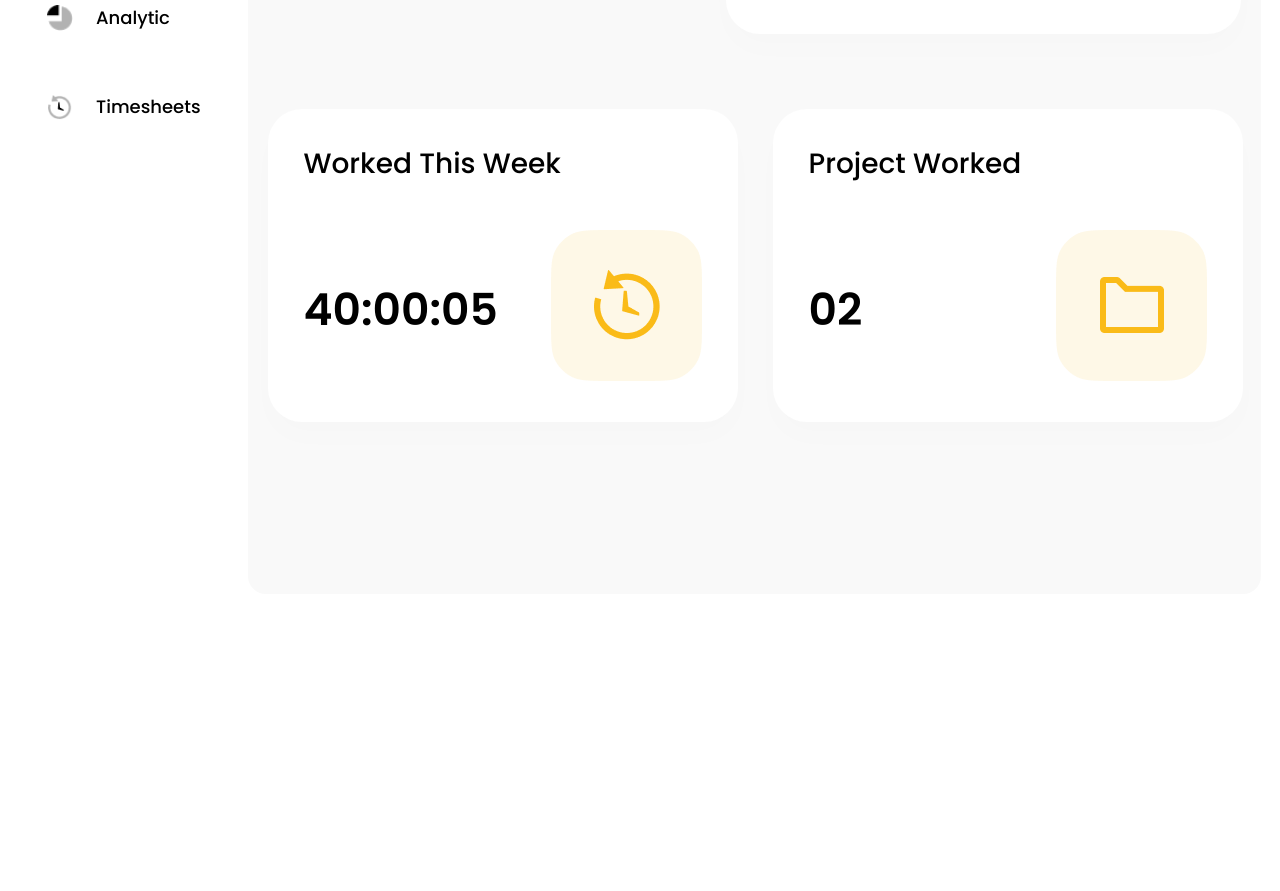
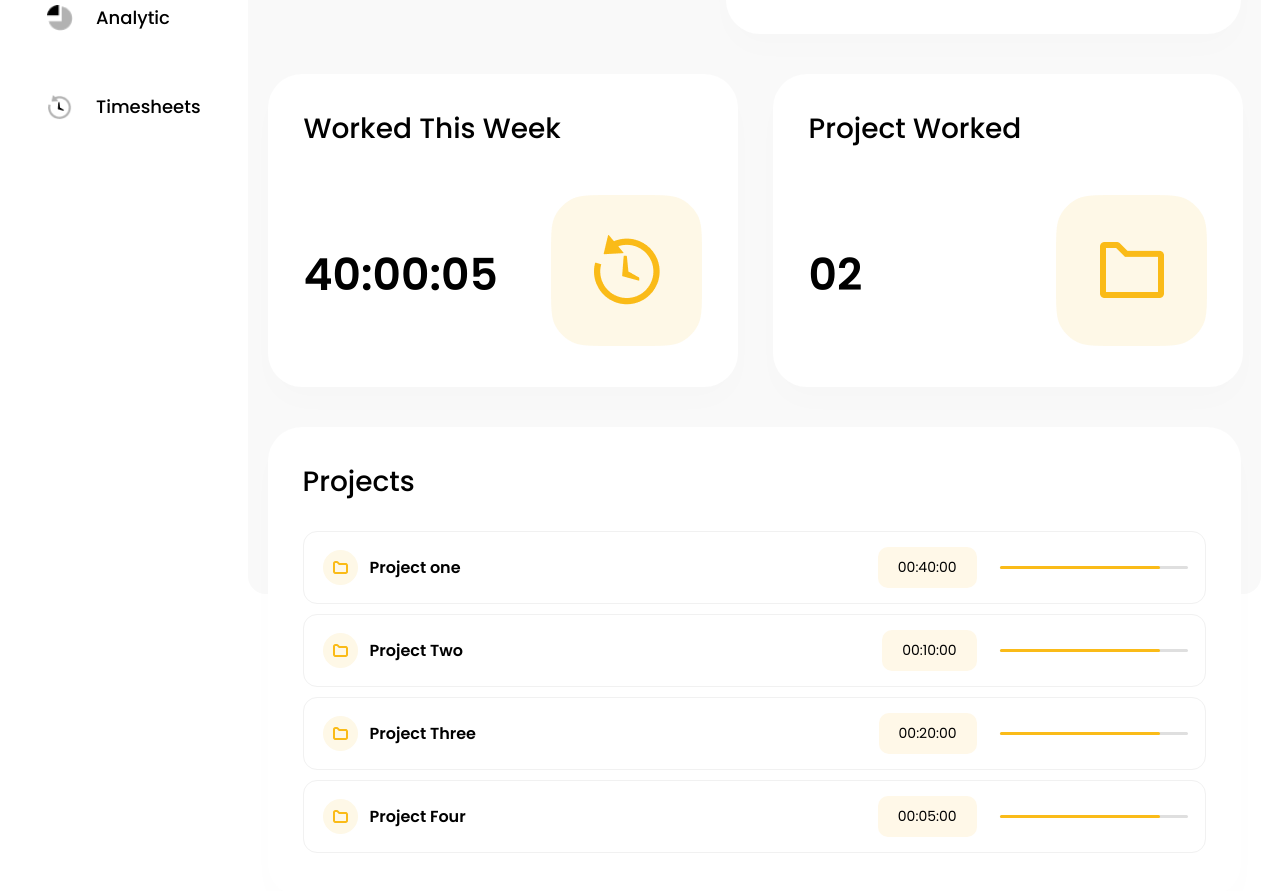
Before and after one commit to Kilomebit17/tasky-time-tracker, an Angular app: page /dashboard in a window 1280 px wide. Shown: the part 281-1172 px from the top of the page. Before the commit the page ends 875 px from the top, so only its background shows below. Built offline with nearby package versions, Linux system fonts and the light colour scheme; a web font is replaced by a local one.

Commit message:
added projects component

```diff
--- /dev/null
+++ b/src/app/components/projects/projects.component.html
@@ -0,0 +1,17 @@
+<div class="projects-list">
+    <div class="title">Projects</div>
+    <div class="projects-data">
+        <div class="project" *ngFor="let project of projectsData">
+            <div class="project-name">
+                <img src="/assets/icons/project-image.png" alt="">
+                <div class="project-title">{{project.title}}</div>
+            </div>
+            <div class="project-info">
+                <div class="project-time">{{project.time}}</div>
+                <div class="project-progress-bar">
+                    <div class="project-progress-line"></div>
+                </div>
+            </div>
+        </div>
+    </div>
+</div>
--- /dev/null
+++ b/src/app/components/projects/projects.component.scss
@@ -0,0 +1,77 @@
+.projects-list {
+    color: #000;
+    font-size: 28px;
+    font-style: normal;
+    font-weight: 500;
+    line-height: normal;
+    padding: 34px 35px;
+    border-radius: 34px;
+    background: #FFF;
+    box-shadow: 0px 16px 31px 0px rgba(0, 0, 0, 0.01);
+    .title {
+        color: #000;
+        font-size: 28px;
+        font-style: normal;
+        font-weight: 500;
+        line-height: normal;
+    }
+
+    .projects-data {
+        margin-top: 28px;
+        .project {
+            margin: 10px 0;
+            border-radius: 14px;
+            border: 1px solid #F1F1F1;
+            background: rgba(255, 255, 255, 0.00);
+            padding: 15px 17px 15px 19px;
+            display: flex;
+            justify-content: space-between;
+            align-items: center;
+            .project-name {
+                display: flex;
+                align-items: center;
+                gap: 12px;
+                .project-title {
+                    color: #000;
+                    text-align: right;
+                    font-size: 16px;
+                    font-style: normal;
+                    font-weight: 600;
+                    line-height: normal;
+                }
+            }
+
+            .project-info {
+                display: flex;
+                align-items: center;
+                gap: 23px;
+
+                .project-time {
+                    border-radius: 10px;
+                    background: #FFF8E8;
+                    color: #000;
+                    text-align: right;
+                    font-size: 14px;
+                    padding: 10px 20px;
+                    font-style: normal;
+                    font-weight: 400;
+                    line-height: normal;
+                }
+
+                .project-progress-bar {
+                    width: 188px;
+                    height: 3px;
+                    border-radius: 10px;
+                    background: #DFDFDF;
+
+                    .project-progress-line {
+                        width: 160px;
+                        height: 3px;
+                        border-radius: 10px;
+                        background: #FABB18;
+                    }
+                }
+            }
+        }
+    }
+}
--- /dev/null
+++ b/src/app/components/projects/projects.component.ts
@@ -0,0 +1,15 @@
+import { Component } from '@angular/core';
+import { Projects } from "./projects.mock";
+import { ProjectsI } from "./projects.interface";
+import { CommonModule } from "@angular/common";
+
+@Component({
+  selector: 'projects',
+  standalone: true,
+  imports: [CommonModule],
+  templateUrl: './projects.component.html',
+  styleUrl: './projects.component.scss'
+})
+export class ProjectsComponent {
+  public projectsData:ProjectsI[] = Projects
+}
--- /dev/null
+++ b/src/app/components/projects/projects.interface.ts
@@ -0,0 +1,4 @@
+export interface ProjectsI {
+    title:string;
+    time:string;
+}
--- /dev/null
+++ b/src/app/components/projects/projects.mock.ts
@@ -0,0 +1,8 @@
+import { ProjectsI } from "./projects.interface";
+
+export const Projects:ProjectsI[] = [
+    {title:"Project one",time:"00:40:00"},
+    {title:"Project Two",time:"00:10:00"},
+    {title:"Project Three",time:"00:20:00"},
+    {title:"Project Four",time:"00:05:00"},
+]
--- a/src/app/pages/dashboard/dashboard.component.html
+++ b/src/app/pages/dashboard/dashboard.component.html
@@ -13,4 +13,7 @@
     <div class="dashboard--activities">
         <activities-card *ngFor="let item of activitiesData" [name]="item.name" [info]="item.data" [image]="item.picture"></activities-card>
     </div>
+    <div class="dashboard--projects">
+        <projects></projects>
+    </div>
 </div>
--- a/src/app/pages/dashboard/dashboard.component.scss
+++ b/src/app/pages/dashboard/dashboard.component.scss
@@ -25,9 +25,12 @@
         margin-top: 5px;
     }
     &--activities {
-        margin-top: 75px;
+        margin-top: 40px;
         display: flex;
         align-items: center;
         gap: 35px;
     }
+    &--projects {
+        margin-top: 40px;
+    }
 }
--- a/src/app/pages/dashboard/dashboard.component.ts
+++ b/src/app/pages/dashboard/dashboard.component.ts
@@ -4,11 +4,12 @@ import { MainTimerButtonComponent } from "../../components/main-timer-button/mai
 import { ActivitiesCardComponent } from "../../components/activities-card/activities-card.component";
 import { ActivitiesData } from "./dashboard.mock";
 import { Activities } from "./dashboard.interface";
+import { ProjectsComponent } from "../../components/projects/projects.component";
 
 @Component({
   selector: 'app-dashboard',
   standalone: true,
-  imports: [CommonModule,MainTimerButtonComponent,ActivitiesCardComponent],
+  imports: [CommonModule,MainTimerButtonComponent,ActivitiesCardComponent,ProjectsComponent],
   templateUrl: './dashboard.component.html',
   styleUrl: './dashboard.component.scss'
 })
```
Also changed, not shown: src/assets/icons/project-image.png (added).
